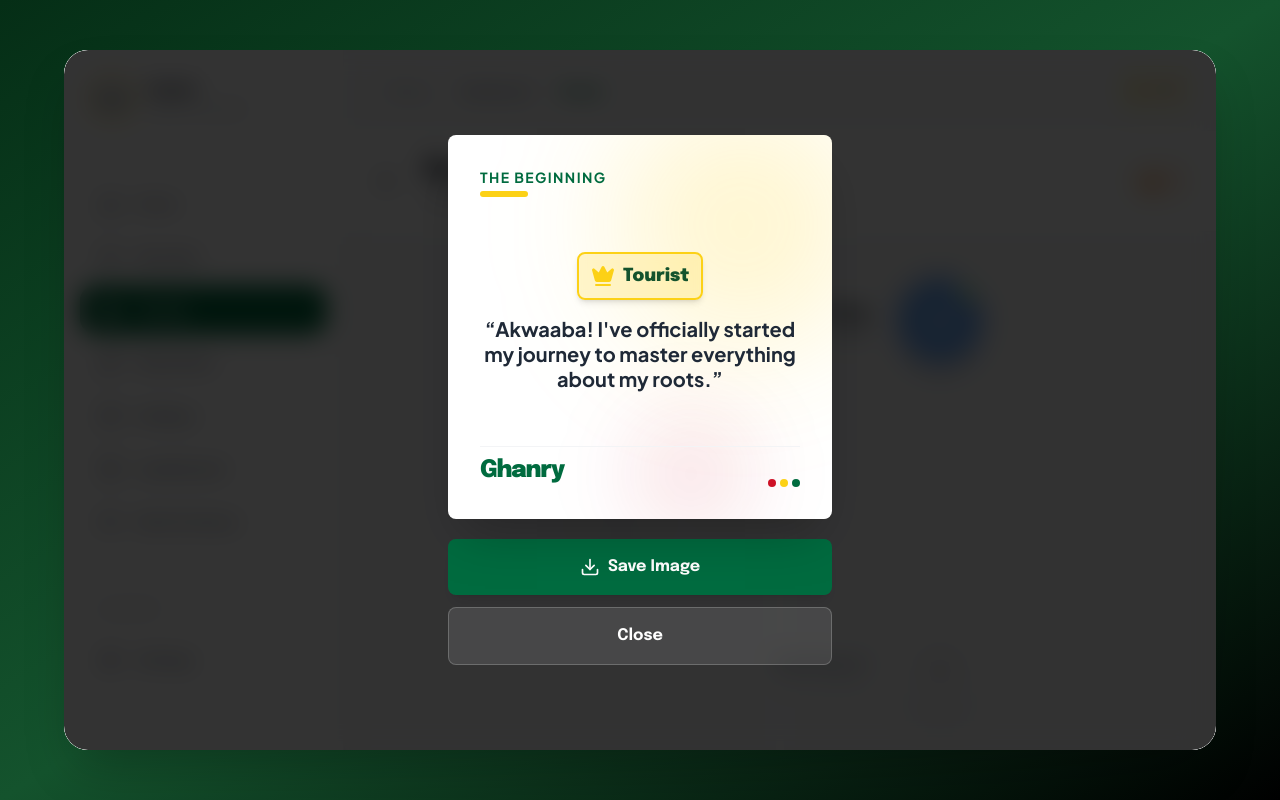
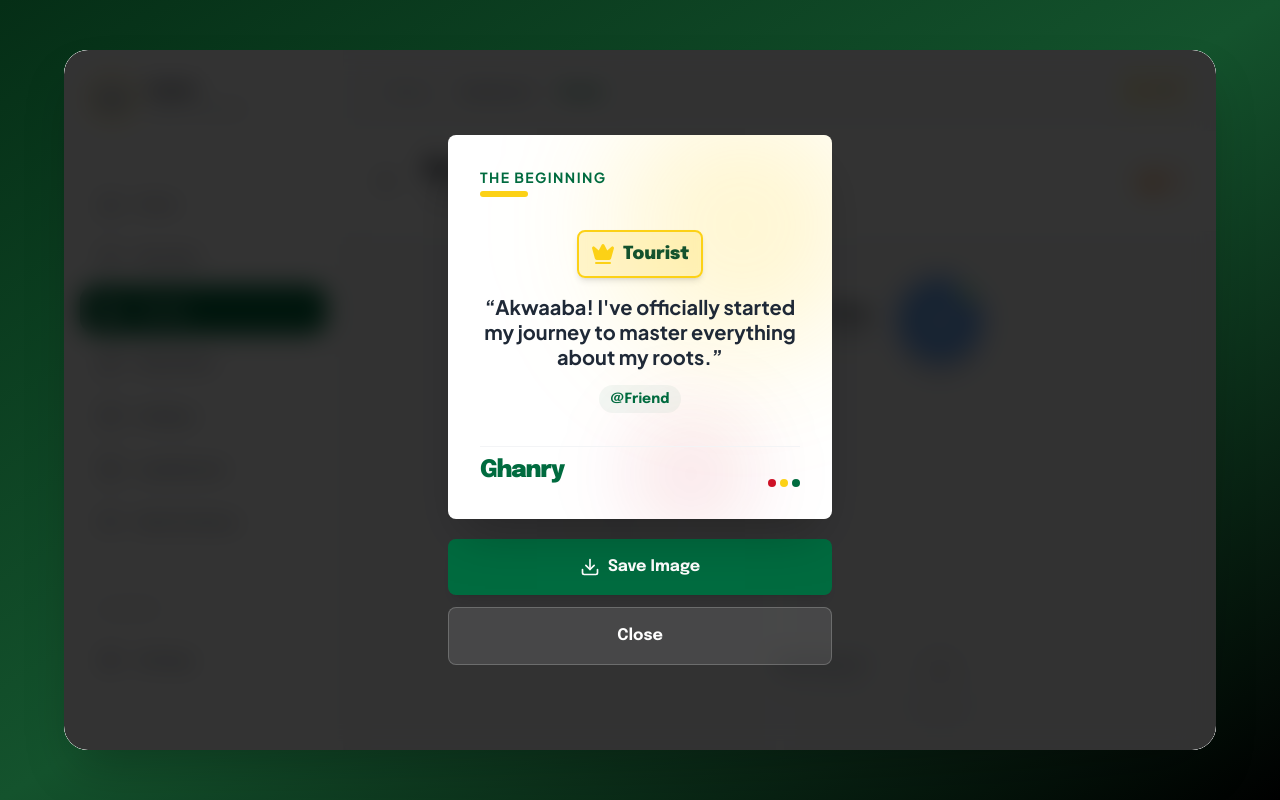
Before and after one commit to berrybrightson1/Ghanry, a Next.js app: page /dashboard/streak in a window 1280 px wide. Both pictures are taken after a click on the element 940 px from the left and 320 px from the top of the page. Built offline with nearby package versions, Linux system fonts and the light colour scheme.

Commit message:
Feat: Add Nickname to Brag Card

```diff
--- a/app/dashboard/streak/page.tsx
+++ b/app/dashboard/streak/page.tsx
@@ -63,8 +63,11 @@
     const [isExporting, setIsExporting] = useState(false);
     const cardRef = useRef<HTMLDivElement>(null);
 
+    const [nickname, setNickname] = useState("");
+
     useEffect(() => {
         setIsVerified(localStorage.getItem("ghanry_verified") === "true");
+        setNickname(localStorage.getItem("ghanry_nickname") || "Friend");
     }, []);
 
     const isUnlocked = (milestone: Milestone) => {
@@ -180,6 +183,7 @@
                             title={selectedMilestone.title}
                             message={selectedMilestone.message}
                             isVerified={isVerified}
+                            nickname={nickname}
                             onClose={() => !isExporting && setSelectedMilestone(null)}
                         />
 
--- a/components/AchievementCard.tsx
+++ b/components/AchievementCard.tsx
@@ -9,9 +9,10 @@
     message: string;
     onClose?: () => void;
     isVerified?: boolean;
+    nickname?: string;
 }
 
-const AchievementCard = forwardRef<HTMLDivElement, AchievementCardProps>(({ type, value, title, message, onClose, isVerified }, ref) => {
+const AchievementCard = forwardRef<HTMLDivElement, AchievementCardProps>(({ type, value, title, message, onClose, isVerified, nickname }, ref) => {
     return (
         <motion.div
             ref={ref}
@@ -58,6 +59,11 @@
                 <p className="text-gray-800 font-jakarta font-bold text-xl leading-tight text-center">
                     &ldquo;{message}&rdquo;
                 </p>
+                {nickname && (
+                    <p className="text-[#006B3F] font-epilogue font-bold text-sm bg-[#006B3F]/5 px-3 py-1 rounded-full">
+                        @{nickname}
+                    </p>
+                )}
             </div>
 
             {/* Bottom: Logo & Dots */}
```
Also changed, not shown: public/sw.js.
